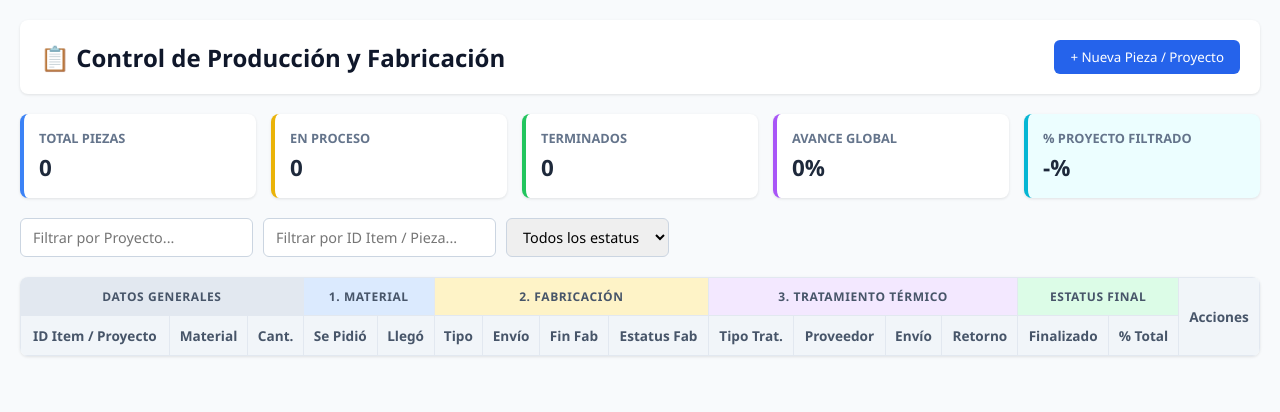
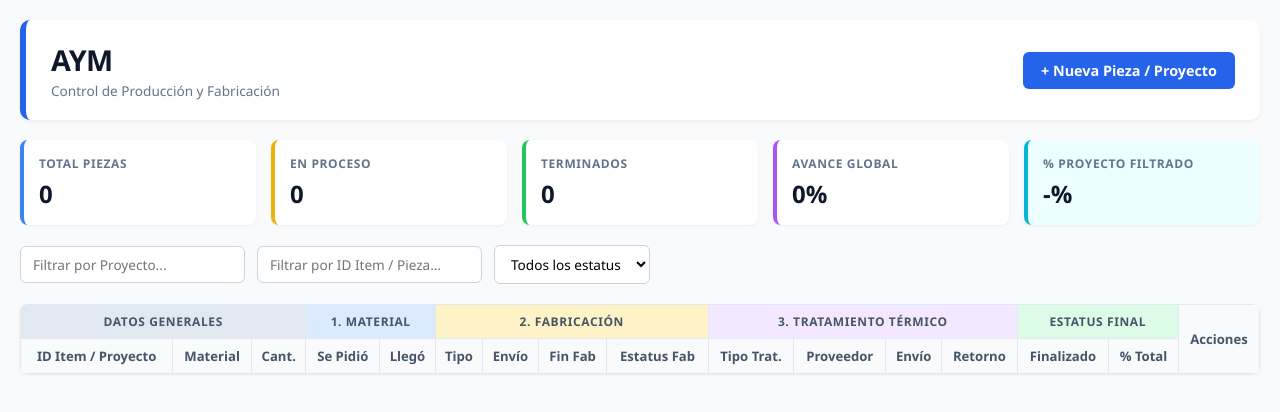
Before and after one commit to jehzu29-dev/control-produccion, a website: page public/index.html in a window 1280 px wide. Drawn offline with Linux system fonts and the light colour scheme; no server answers.

Commit message:
Update index.html

```diff
--- a/public/index.html
+++ b/public/index.html
@@ -3,7 +3,7 @@
 <head>
     <meta charset="UTF-8">
     <meta name="viewport" content="width=device-width, initial-scale=1.0">
-    <title>Control de Producción - Taller</title>
+    <title>AYM - Control de Producción y Fabricación</title>
     <style>
         * {
             box-sizing: border-box;
@@ -29,14 +29,24 @@
             justify-content: space-between;
             align-items: center;
             background: white;
-            padding: 20px;
-            border-radius: 8px;
-            box-shadow: 0 1px 3px rgba(0,0,0,0.1);
+            padding: 20px 25px;
+            border-radius: 10px;
+            box-shadow: 0 2px 4px rgba(0,0,0,0.05);
+            border-left: 6px solid #2563eb;
         }
 
-        h1 {
-            font-size: 1.5rem;
+        .brand h1 {
+            font-size: 1.8rem;
             color: #0f172a;
+            font-weight: 800;
+            letter-spacing: -0.5px;
+        }
+
+        .brand p {
+            font-size: 0.85rem;
+            color: #64748b;
+            margin-top: 2px;
+            font-weight: 500;
         }
 
         /* 5 Bloques de Estadísticas */
@@ -51,45 +61,57 @@
             background: white;
             padding: 15px;
             border-radius: 8px;
-            box-shadow: 0 1px 3px rgba(0,0,0,0.1);
+            box-shadow: 0 1px 3px rgba(0,0,0,0.05);
             border-left: 4px solid #3b82f6;
         }
 
         .stat-card h3 {
-            font-size: 0.8rem;
+            font-size: 0.75rem;
             color: #64748b;
             text-transform: uppercase;
+            font-weight: 700;
+            letter-spacing: 0.05em;
         }
 
         .stat-card p {
-            font-size: 1.4rem;
-            font-weight: bold;
-            color: #1e293b;
+            font-size: 1.5rem;
+            font-weight: 700;
+            color: #0f172a;
             margin-top: 5px;
         }
 
         .controls {
             display: flex;
-            gap: 10px;
+            gap: 12px;
             margin-bottom: 20px;
             flex-wrap: wrap;
+            align-items: center;
         }
 
         input[type="text"], select {
             padding: 8px 12px;
             border: 1px solid #cbd5e1;
             border-radius: 6px;
-            font-size: 0.9rem;
+            font-size: 0.85rem;
+            outline: none;
+            transition: border-color 0.2s;
+            background-color: white;
+        }
+
+        input[type="text"]:focus, select:focus {
+            border-color: #2563eb;
         }
 
         .btn {
-            padding: 8px 16px;
+            padding: 9px 18px;
             background-color: #2563eb;
             color: white;
             border: none;
             border-radius: 6px;
             cursor: pointer;
-            font-weight: 500;
+            font-weight: 600;
+            font-size: 0.9rem;
+            transition: background-color 0.2s;
         }
 
         .btn:hover { background-color: #1d4ed8; }
@@ -97,25 +119,25 @@
         .table-container {
             background: white;
             border-radius: 8px;
-            box-shadow: 0 1px 3px rgba(0,0,0,0.1);
+            box-shadow: 0 1px 3px rgba(0,0,0,0.08);
             overflow-x: auto;
         }
 
         table {
             width: 100%;
             border-collapse: collapse;
-            font-size: 0.85rem;
+            font-size: 0.82rem;
             text-align: center;
         }
 
         th, td {
-            padding: 10px 8px;
+            padding: 8px 6px;
             border: 1px solid #e2e8f0;
             vertical-align: middle;
         }
 
         th {
-            background-color: #f1f5f9;
+            background-color: #f8fafc;
             color: #475569;
             font-weight: 600;
         }
@@ -124,6 +146,7 @@
             font-size: 0.75rem;
             text-transform: uppercase;
             letter-spacing: 0.05em;
+            font-weight: 700;
         }
 
         .fecha-tag {
@@ -136,7 +159,7 @@
         .progress-bar {
             background-color: #e2e8f0;
             border-radius: 10px;
-            height: 15px;
+            height: 14px;
             width: 100%;
             overflow: hidden;
             position: relative;
@@ -150,7 +173,7 @@
             align-items: center;
             justify-content: center;
             color: white;
-            font-size: 0.65rem;
+            font-size: 0.6rem;
             font-weight: bold;
         }
 
@@ -159,7 +182,8 @@
             border: none;
             border-radius: 4px;
             cursor: pointer;
-            margin: 2px;
+            margin: 1px;
+            font-size: 0.8rem;
         }
 
         .btn-edit { background: #eab308; color: white; }
@@ -170,7 +194,10 @@
 
 <div class="container">
     <header>
-        <h1>📋 Control de Producción y Fabricación</h1>
+        <div class="brand">
+            <h1>AYM</h1>
+            <p>Control de Producción y Fabricación</p>
+        </div>
         <button class="btn" onclick="abrirModalNuevo()">+ Nueva Pieza / Proyecto</button>
     </header>
 
@@ -370,7 +397,6 @@ function actualizarEstadisticas() {
     const avancePromedio = itemsGlobales.length > 0 ? Math.round(sumaPorcentajeGlobal / itemsGlobales.length) : 0;
     document.getElementById('statAvance').innerText = avancePromedio + '%';
 
-    // % Avance del Proyecto Filtrado
     if (itemsFiltrados.length > 0) {
         let sumaFiltrados = itemsFiltrados.reduce((acc, item) => acc + calcularPorcentaje(item), 0);
         let promedioFiltrado = Math.round(sumaFiltrados / itemsFiltrados.length);
@@ -439,7 +465,6 @@ async function eliminarItem(id) {
     }
 }
 
-// Cargar datos
 cargarItems();
 </script>
 
```
